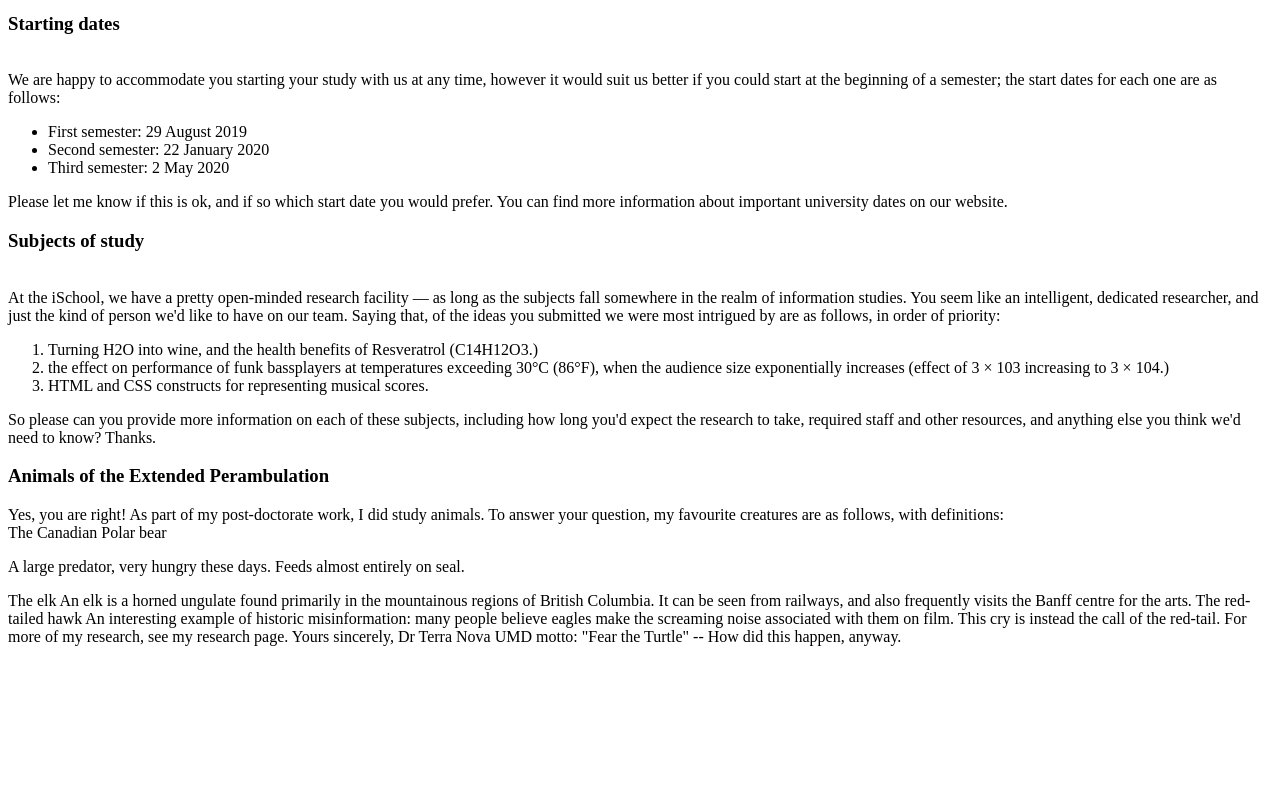
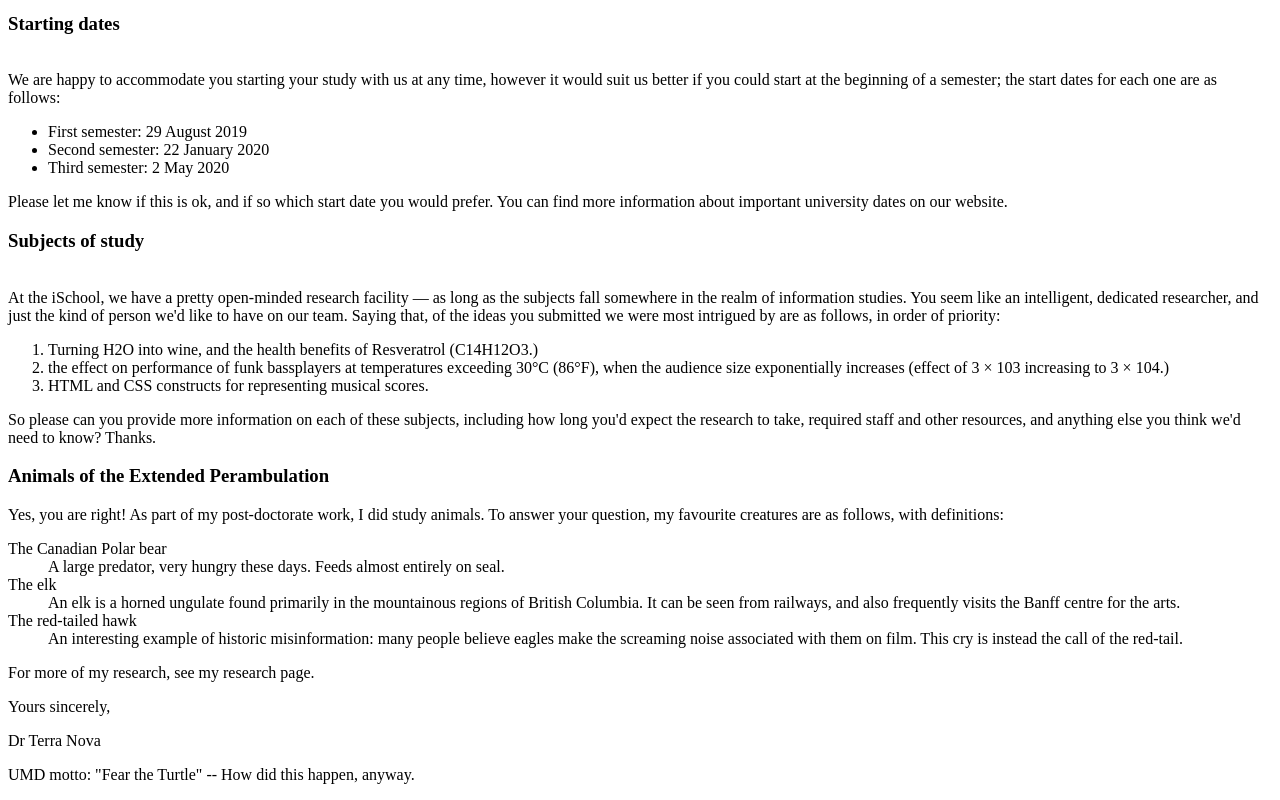
Before and after one commit to Jaguirremori/Jaguirremori.github.io, a plain HTML site: page lab_2/index.html in a window 1280 px wide. Shown: the part 425-1225 px from the top of the page. Before the commit the page ends 1079 px from the top, so only its background shows below. Drawn offline with Linux system fonts and the light colour scheme.

Commit message:
Update index.html

```diff
--- a/lab_2/index.html
+++ b/lab_2/index.html
@@ -4,7 +4,7 @@
 
     </head>
     <body>
-        <address>
+        <address class="sender-column">
             <p>
                 <strong>Dr. Terra Nova</strong><br />
                 Faculty of Information<br />
@@ -60,19 +60,20 @@
             <h3><strong>Animals of the Extended Perambulation</h3></strong>
 
             Yes, you are right! As part of my post-doctorate work, I did study animals. To answer your question, my favourite creatures are as follows, with definitions:<br>
+            <dl>
+                <dt>The Canadian Polar bear</dt>
+                <dd>A large predator, very hungry these days. Feeds almost entirely on seal.</dd>
+                <dt>The elk</dt>
+                <dd>An elk is a horned ungulate found primarily in the mountainous regions of British Columbia. It can be seen from railways, and also frequently visits the Banff centre for the arts.</dd>
+                <dt>The red-tailed hawk</dt>
+                <dd>An interesting example of historic misinformation: many people believe eagles make the screaming noise associated with them on film. This cry is instead the call of the red-tail.</dd>
+            </dl>
 
-            The Canadian Polar bear<br>
-            <p>A large predator, very hungry these days. Feeds almost entirely on seal.</p>
-            The elk
-            An elk is a horned ungulate found primarily in the mountainous regions of British Columbia. It can be seen from railways, and also frequently visits the Banff centre for the arts.
-            The red-tailed hawk
-            An interesting example of historic misinformation: many people believe eagles make the screaming noise associated with them on film. This cry is instead the call of the red-tail.
+            <p>For more of my research, see my research page.<br></p>
 
-            For more of my research, see my research page.
+            <p>Yours sincerely,<br></p>
+            <p>Dr Terra Nova<br></p>
 
-            Yours sincerely,
-            Dr Terra Nova
-
-            UMD motto: "Fear the Turtle" -- How did this happen, anyway.
+            <p>UMD motto: "Fear the Turtle" -- How did this happen, anyway.</p>
     </body>
 </html>
```
